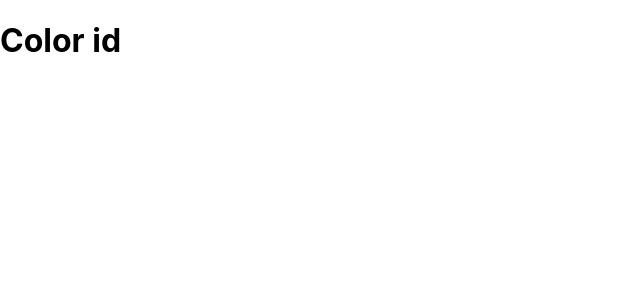
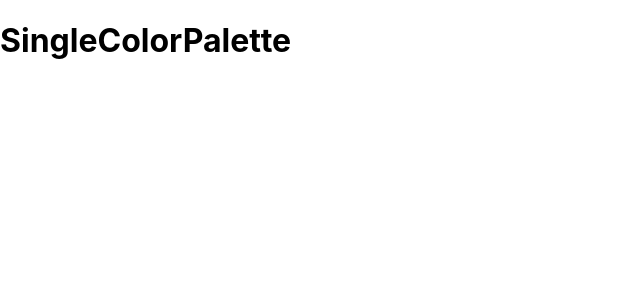
Before and after one commit to harelpanker/react-colors, a React (Create React App) app: page /palette/flat-ui-colors-american/americanriver in a window 1280 px wide. Shown: the top 300 px of the page, without its empty margins (0-640 px from the left). Built offline with nearby package versions, Linux system fonts and the light colour scheme.

Commit message:
Add SingleColorPalette and link

```diff
--- a/src/App.js
+++ b/src/App.js
@@ -8,6 +8,7 @@
 // components
 import Palette from "./components/Palette";
 import PaletteList from "./components/PaletteList";
+import SingleColorPalette from "./components/SingleColorPalette";
 
 class App extends Component {
   findPalette(id) {
@@ -39,7 +40,7 @@
         <Route
           exact
           path='/palette/:paletteId/:colorId'
-          render={() => <h1>Color id</h1>}
+          render={() => <SingleColorPalette />}
         />
       </Switch>
     );
--- a/src/components/ColorBox.js
+++ b/src/components/ColorBox.js
@@ -19,7 +19,7 @@
   }
 
   render() {
-    const { background, name } = this.props;
+    const { background, name, id, paletteId } = this.props;
     const { copied } = this.state;
     return (
       <CopyToClipboard text={background} onCopy={this.changeCopyState}>
@@ -41,7 +41,9 @@
 
             <button className='copy-button'>Copy</button>
           </div>
-          <Link to='/' onClick={(e) => e.stopPropagation()}>
+          <Link
+            to={`/palette/${paletteId}/${id}`}
+            onClick={(e) => e.stopPropagation()}>
             <span className='see-more'>See More</span>
           </Link>
         </div>
--- a/src/components/Palette.js
+++ b/src/components/Palette.js
@@ -27,7 +27,13 @@
     const { level, format } = this.state;
 
     const ColorBoxs = palette.colors[level].map((color) => (
-      <ColorBox key={color.id} background={color[format]} name={color.name} />
+      <ColorBox
+        key={color.id}
+        background={color[format]}
+        name={color.name}
+        id={color.id}
+        paletteId={palette.id}
+      />
     ));
     return (
       <div className='Palette'>
--- /dev/null
+++ b/src/components/SingleColorPalette.js
@@ -0,0 +1,13 @@
+import React, { Component } from "react";
+
+class SingleColorPalette extends Component {
+  render() {
+    return (
+      <div>
+        <h1>SingleColorPalette</h1>
+      </div>
+    );
+  }
+}
+
+export default SingleColorPalette;
```
